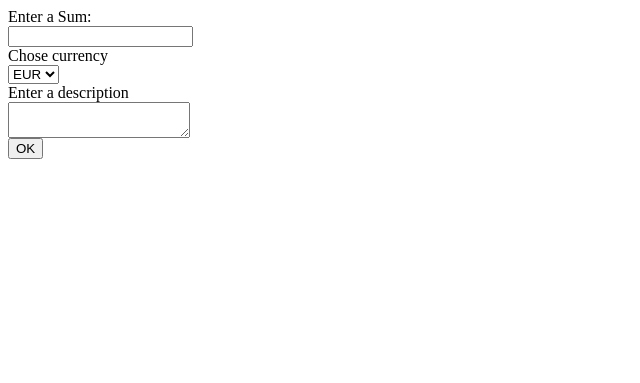
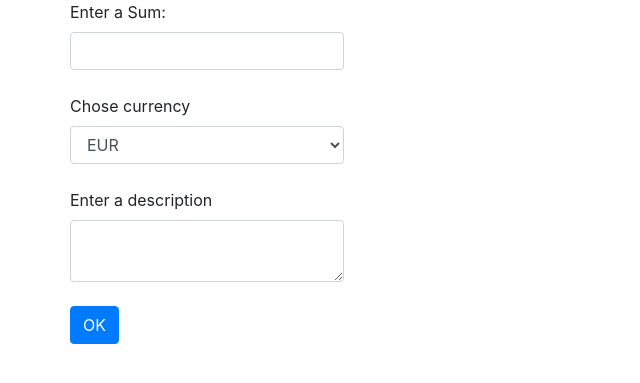
Before and after one commit to ZhdanRuslan/pay_test, a Flask app: page / in a window 1280 px wide. Shown: the top 383 px of the page, without its empty margins (0-640 px from the left). Run offline with Flask 2, Linux system fonts and the light colour scheme; some libraries are stand-ins or nearby versions.

Commit message:
refact some things

```diff
--- a/main.py
+++ b/main.py
@@ -2,12 +2,10 @@ import hashlib
 import logging
 import datetime
 
-from flask import Flask, render_template, request
-from werkzeug.utils import redirect
+from flask import Flask, render_template, request, redirect
 import requests
 
-from forms.pay_forms import PayForm
-from settings import SEKRET_KEY, currency_code
+from settings import SEKRET_KEY, currency_code, ref_for_rub, ref_for_eur
 
 app = Flask(__name__)
 
@@ -21,7 +19,7 @@ def generate_sign(amount=None, currency=None, requested_json=None):
         return sign
     else:
         app.logger.info('Generate sign for other case')
-        # generate sign for another cases
+        # generate sign for another cases USD/RUB
         sorted_json_keys = sorted(requested_json.keys())
         res_str = ''
         for key in sorted_json_keys:
@@ -35,15 +33,13 @@ def generate_sign(amount=None, currency=None, requested_json=None):
 
 @app.route('/', methods=['GET', 'POST'])
 def main():
-    form = PayForm()
-    currency = request.form.get('currency')
-    amount = request.form.get('amount')
-    description = request.form.get('description')
-    decimal_currency = str(currency_code.get(currency))
-
     if request.method == 'GET':
-        return render_template('index.html', form=form)
+        return render_template('index.html')
     if request.method == 'POST':
+        currency = request.form.get('currency')
+        amount = request.form.get('amount')
+        description = request.form.get('description')
+        decimal_currency = str(currency_code.get(currency))
 
         # EUR
         if currency == 'EUR':
@@ -51,7 +47,8 @@ def main():
             logging.info('Currency: {}, Amount: {}, Time: {}, Description: {}, ID: {}'.format(currency, amount,
                                                                                               datetime.datetime.now(),
                                                                                               description, None))
-            return render_template('pay_eur.html', currency=decimal_currency, amount=amount, sign=sign)
+            return render_template('pay_eur.html', currency=decimal_currency, amount=amount, sign=sign,
+                                   ref_for_eur=ref_for_eur)
         # USD
         if currency == 'USD':
 
@@ -116,7 +113,8 @@ def main():
                                                                                                       'id']))
 
                 return render_template('pay_rub.html', lang=lang, m_curorderid=m_curorderid,
-                                       m_historyid=m_historyid, m_historytm=m_historytm, referer=referer, method=method)
+                                       m_historyid=m_historyid, m_historytm=m_historytm, referer=referer, method=method,
+                                       ref_for_rub=ref_for_rub)
 
 
 if __name__ == '__main__':
--- a/settings.py
+++ b/settings.py
@@ -5,3 +5,6 @@ currency_code = {
     'USD': 840,
     'RUB': 643,
 }
+
+ref_for_rub = 'https://payeer.com/api/merchant/process.php'
+ref_for_eur = 'https://pay.piastrix.com/en/pay'
--- a/templates/index.html
+++ b/templates/index.html
@@ -1,20 +1,39 @@
+<!doctype html>
+<head>
+    <title>{% block title %}{% endblock %} Payment API </title>
+    <link rel="stylesheet" href="https://stackpath.bootstrapcdn.com/bootstrap/4.3.1/css/bootstrap.min.css"
+          integrity="sha384-ggOyR0iXCbMQv3Xipma34MD+dH/1fQ784/j6cY/iJTQUOhcWr7x9JvoRxT2MZw1T" crossorigin="anonymous">
+</head>
+<body>
 {% block content %}
+<div class="container">
+    <div class="row">
+        <div class="span6 center">
             <form method="post" action="">
 
+                <div class="form-group">
                     <label for="amount">Enter a Sum:</label></br>
-    <input type="text" name="amount" id="amount"><br>
+                    <input class="form-control" type="text" name="amount" id="amount"><br>
 
                     <label for="currency">Chose currency</label></br>
-    <select name="currency" id="currency">
+                    <select class="form-control" name="currency" id="currency">
                         <option value="EUR">EUR</option>
                         <option value="USD">USD</option>
                         <option value="RUB">RUB</option>
                     </select>
                     </br>
+
                     <label for="description">Enter a description</label></br>
-    <textarea type="text" name="description" id="description"></textarea></br>
+                    <textarea class="form-control" type="text" name="description" id="description"></textarea></br>
 
-    <input type="submit" value="OK">
+
+                    <input type="submit" class="btn btn-primary" value="OK">
+                </div>
+
 
             </form>
+        </div>
+    </div>
+</div>
 {% endblock %}
+</body>
--- a/templates/pay_eur.html
+++ b/templates/pay_eur.html
@@ -1,4 +1,4 @@
-<form name="Pay" method="post" action="https://pay.piastrix.com/en/pay" accept-charset="UTF-8">
+<form name="Pay" method="post" action={{ref_for_eur}} accept-charset="UTF-8">
 
     <input type="hidden" name="shop_id" value="5" />
     <input type="hidden" name="currency" value={{currency}} />
--- a/templates/pay_rub.html
+++ b/templates/pay_rub.html
@@ -1,7 +1,8 @@
-<form method={{method}} action="https://payeer.com/api/merchant/process.php">
+<form method={{method}} action={{ref_for_rub}}>
     <input type="hidden" name="lang" value={{lang}}/>
     <input type="hidden" name="m_curorderid" value={{m_curorderid}}/>
     <input type="hidden" name="m_historyid" value={{m_historyid}}/>
     <input type="hidden" name="m_historytm" value={{m_historytm}}/>
-    <input type="hidden" name="referer" value={{referer}}/><input type="submit" value="Test invoice" />
+    <input type="hidden" name="referer" value={{referer}}/>
+    <input type="submit" value="Test invoice" />
 </form>
```
Also changed, not shown: forms/pay_forms.py (deleted, +0 -10 lines). Lines whose indentation alone changed are shown as unchanged.
